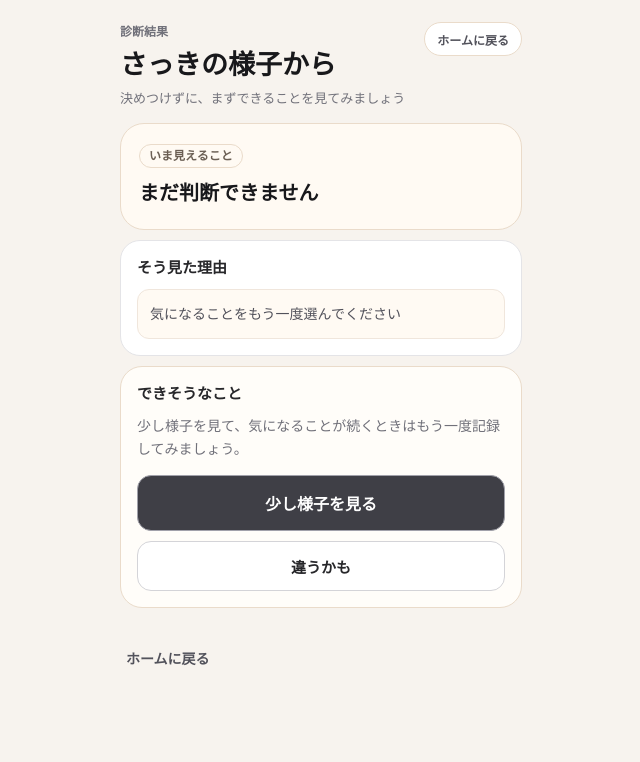
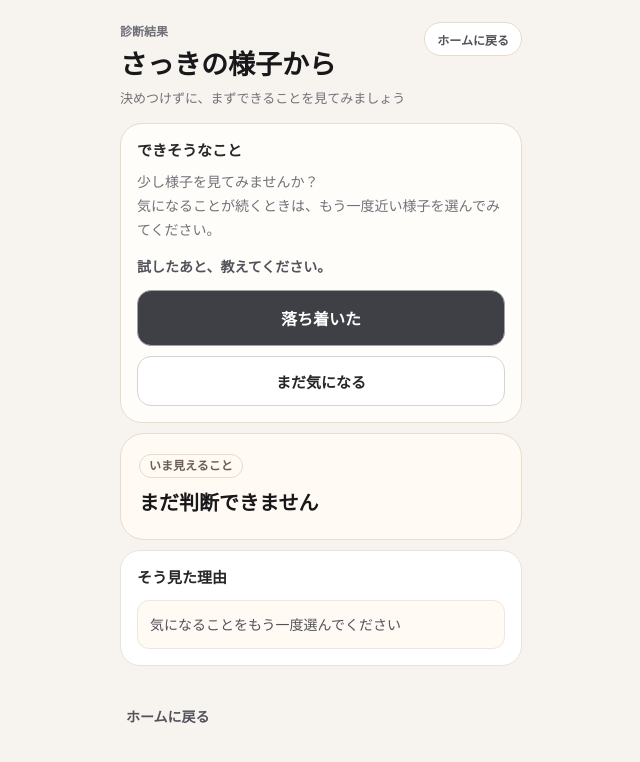
Before and after one commit to soso-so-27/nyaruhodo-web-pwa-mvp, a Next.js app: page /diagnose in a window 1280 px wide. Shown: the top 762 px of the page, without its empty margins (319-959 px from the left). Built offline with nearby package versions, Linux system fonts and the light colour scheme; no server answers.

Commit message:
refactor: collect diagnosis outcome instead of action click

```diff
--- a/src/app/diagnose/page.tsx
+++ b/src/app/diagnose/page.tsx
@@ -67,6 +67,7 @@ export default async function DiagnosePage({ searchParams }: DiagnosePageProps)
         ]}
         categories={[]}
         diagnosisId={null}
+        input={undefined}
         localCatId={localCatId}
       />
     );
@@ -121,6 +122,7 @@ export default async function DiagnosePage({ searchParams }: DiagnosePageProps)
       )}
       categories={categories}
       diagnosisId={diagnosis?.id ?? null}
+      input={input}
       localCatId={localCatId}
       persistenceMessage={
         params.event_id && !diagnosis ? diagnosisSaveErrorMessage : undefined
--- a/src/components/diagnose/DiagnosisResult.tsx
+++ b/src/components/diagnose/DiagnosisResult.tsx
@@ -4,7 +4,7 @@ import { useRouter } from "next/navigation";
 import { useEffect, useState } from "react";
 import type { CSSProperties } from "react";
 import { applyDiagnosisFeedback } from "../../core/understanding/feedback";
-import type { CauseCategory } from "../../core/types";
+import type { BehaviorInput, CauseCategory } from "../../core/types";
 import { insertFeedback } from "../../lib/supabase/queries";
 
 type DiagnosisResultProps = {
@@ -12,6 +12,7 @@ type DiagnosisResultProps = {
   reasons: string[];
   categories: CauseCategory[];
   diagnosisId: string | null;
+  input?: BehaviorInput;
   localCatId?: string | null;
   persistenceMessage?: string;
 };
@@ -32,38 +33,38 @@ const secondaryHypothesisMessages: Record<CauseCategory, string> = {
   health: "体調も少し見てあげるとよさそうです",
 };
 
-const ctaLabels: Record<
+const outcomeLabels: Record<
   CauseCategory,
   {
-    main: string;
-    sub: string;
+    resolved: string;
+    unresolved: string;
   }
 > = {
   food: {
-    main: "ごはんを確認してみる",
-    sub: "違うかも",
+    resolved: "落ち着いた",
+    unresolved: "まだ気になる",
   },
   play: {
-    main: "3分だけ遊んでみる",
-    sub: "違うかも",
+    resolved: "落ち着いた",
+    unresolved: "まだ気になる",
   },
   social: {
-    main: "声をかけてみる",
-    sub: "違うかも",
+    resolved: "落ち着いた",
+    unresolved: "まだ気になる",
   },
   stress: {
-    main: "静かな場所をつくる",
-    sub: "違うかも",
+    resolved: "落ち着いた",
+    unresolved: "まだ気になる",
   },
   health: {
-    main: "体調を見てあげる",
-    sub: "違うかも",
+    resolved: "少し落ち着いた",
+    unresolved: "まだ気になる",
   },
 };
 
-const fallbackCtaLabels = {
-  main: "少し様子を見る",
-  sub: "違うかも",
+const fallbackOutcomeLabels = {
+  resolved: "落ち着いた",
+  unresolved: "まだ気になる",
 };
 
 const feedbackSaveErrorMessage =
@@ -74,20 +75,16 @@ export function DiagnosisResult({
   reasons,
   categories,
   diagnosisId,
+  input,
   localCatId,
   persistenceMessage,
 }: DiagnosisResultProps) {
   const router = useRouter();
   const [feedbackMessage, setFeedbackMessage] = useState("");
-  const [feedbackOutcome, setFeedbackOutcome] = useState<
-    "resolved" | "unresolved" | null
-  >(null);
   const [catName, setCatName] = useState("");
   const currentCategory = categories[0];
   const nextCategory = categories[1];
-  const labels = currentCategory
-    ? ctaLabels[currentCategory]
-    : fallbackCtaLabels;
+  const labels = getOutcomeLabels(input, currentCategory);
   const mainHypothesisText = currentCategory
     ? hypothesisMessages[currentCategory]
     : resultText;
@@ -140,19 +137,12 @@ export function DiagnosisResult({
 
     if (!savedFeedback) {
       setFeedbackMessage(feedbackSaveErrorMessage);
-      setFeedbackOutcome(null);
       return;
     }
 
-    if (feedback === "resolved") {
-      setFeedbackMessage("");
-      setFeedbackOutcome(null);
-      router.push("/home");
-      return;
-    }
-
-    setFeedbackMessage(getCompletionMessage(currentCategory, feedback));
-    setFeedbackOutcome(feedback);
+    clearLatestHypothesis();
+    setFeedbackMessage("");
+    router.push("/home");
   }
 
   return (
@@ -173,34 +163,12 @@ export function DiagnosisResult({
           </button>
         </header>
 
-        <section style={styles.hypothesisCard}>
-          <p style={styles.cardLabel}>{"\u3044\u307e\u898b\u3048\u308b\u3053\u3068"}</p>
-          <p style={styles.hypothesisText}>{displayHypothesisText}</p>
-        </section>
-
-        {secondaryHypothesisText ? (
-          <section style={styles.secondaryCard}>
-            <p style={styles.secondaryLabel}>{"ほかにも"}</p>
-            <p style={styles.secondaryText}>{secondaryHypothesisText}</p>
-          </section>
-        ) : null}
-
-        <section style={styles.reasonCard}>
-          <p style={styles.cardTitle}>{"\u305d\u3046\u898b\u305f\u7406\u7531"}</p>
-          <ul style={styles.reasonList}>
-            {reasons.map((reason) => (
-              <li key={reason} style={styles.reasonItem}>
-                {reason}
-              </li>
-            ))}
-          </ul>
-        </section>
-
         <section style={styles.actionCard}>
           <p style={styles.cardTitle}>{"\u3067\u304d\u305d\u3046\u306a\u3053\u3068"}</p>
           <p style={styles.actionIntro}>
             {getActionIntro(currentCategory)}
           </p>
+          <p style={styles.resultPrompt}>試したあと、教えてください。</p>
           <div style={styles.feedbackGroup}>
             <button
               type="button"
@@ -209,7 +177,7 @@ export function DiagnosisResult({
               }}
               style={styles.ctaButton}
             >
-              {labels.main}
+              {labels.resolved}
             </button>
             <button
               type="button"
@@ -223,21 +191,36 @@ export function DiagnosisResult({
               }}
               style={styles.feedbackButton}
             >
-              {labels.sub}
+              {labels.unresolved}
             </button>
           </div>
         </section>
 
+        <section style={styles.hypothesisCard}>
+          <p style={styles.cardLabel}>{"\u3044\u307e\u898b\u3048\u308b\u3053\u3068"}</p>
+          <p style={styles.hypothesisText}>{displayHypothesisText}</p>
+        </section>
+
+        <section style={styles.reasonCard}>
+          <p style={styles.cardTitle}>{"\u305d\u3046\u898b\u305f\u7406\u7531"}</p>
+          <ul style={styles.reasonList}>
+            {reasons.map((reason) => (
+              <li key={reason} style={styles.reasonItem}>
+                {reason}
+              </li>
+            ))}
+          </ul>
+        </section>
+
+        {secondaryHypothesisText ? (
+          <section style={styles.secondaryCard}>
+            <p style={styles.secondaryLabel}>{"ほかにも"}</p>
+            <p style={styles.secondaryText}>{secondaryHypothesisText}</p>
+          </section>
+        ) : null}
+
         {feedbackMessage ? (
           <p style={styles.feedbackMessage}>{feedbackMessage}</p>
-        ) : null}
-
-        {feedbackOutcome === "unresolved" ? (
-          <NextActionCard
-            category={currentCategory}
-            feedback={feedbackOutcome}
-            onHomeClick={() => router.push("/home")}
-          />
         ) : null}
 
         {persistenceMessage ? (
@@ -256,33 +239,41 @@ export function DiagnosisResult({
   );
 }
 
-function getCompletionMessage(
-  category: CauseCategory,
-  feedback: "resolved" | "unresolved",
-) {
-  if (feedback === "unresolved") {
-    return "";
-  }
-
-  if (category === "health") {
-    return "記録しました。\n気になる様子が続くときは、早めに相談してください。";
-  }
-
-  return "記録しました。\nこの子の傾向づくりに使います。";
-}
-
 function getActionIntro(category: CauseCategory | undefined) {
   const actionIntros: Record<CauseCategory, string> = {
-    food: "ごはんやお水を見たあと、少し様子を見てみましょう。",
-    play: "3分だけ遊んだあと、落ち着くか少し見てみましょう。",
-    social: "声をかけたり近くにいてあげて、反応を見てみましょう。",
-    stress: "静かな場所をつくって、しばらく様子を見てみましょう。",
-    health: "気になる様子が続くときは、早めに相談してください。",
+    food:
+      "ごはんやお水を確認してみませんか？\n確認したあと、少し様子を見てみましょう。",
+    play:
+      "3分だけ遊んでみませんか？\n少し遊んだあと、様子を見てみましょう。",
+    social:
+      "声をかけたり、近くにいてあげませんか？\n少し関わったあと、様子を見てみましょう。",
+    stress:
+      "静かな場所をつくってみませんか？\n少し落ち着ける時間をつくって、様子を見てみましょう。",
+    health:
+      "いつもの様子と比べて、少し見てあげませんか？\n気になる様子が続くときは、早めに相談してください。",
   };
 
   return category
     ? actionIntros[category]
-    : "少し様子を見て、気になることが続くときはもう一度記録してみましょう。";
+    : "少し様子を見てみませんか？\n気になることが続くときは、もう一度近い様子を選んでみてください。";
+}
+
+function getOutcomeLabels(
+  input: BehaviorInput | undefined,
+  category: CauseCategory | undefined,
+) {
+  if (input === "meowing") {
+    return {
+      resolved: "鳴きやんだ",
+      unresolved: "まだ鳴いてる",
+    };
+  }
+
+  return category ? outcomeLabels[category] : fallbackOutcomeLabels;
+}
+
+function clearLatestHypothesis() {
+  window.localStorage.removeItem("latest_hypothesis");
 }
 
 function readCatName(localCatId?: string | null) {
@@ -311,80 +302,6 @@ function readCatName(localCatId?: string | null) {
 
 function getSecondaryHypothesisMessage(category: CauseCategory) {
   return secondaryHypothesisMessages[category];
-}
-
-function NextActionCard({
-  category,
-  feedback,
-  onHomeClick,
-}: {
-  category: CauseCategory | undefined;
-  feedback: "resolved" | "unresolved";
-  onHomeClick: () => void;
-}) {
-  const content = getNextActionContent(category, feedback);
-
-  return (
-    <section style={styles.nextActionCard}>
-      <p style={styles.cardTitle}>{content.title}</p>
-      <p style={styles.nextActionText}>{content.body}</p>
-      <button type="button" onClick={onHomeClick} style={styles.nextActionButton}>
-        {content.button}
-      </button>
-    </section>
-  );
-}
-
-function getNextActionContent(
-  category: CauseCategory | undefined,
-  feedback: "resolved" | "unresolved",
-) {
-  if (feedback === "unresolved") {
-    return {
-      title: "違ったことも記録しました",
-      body: "次から少し見立てを調整します。\nまだ気になるときは、もう一度いまの様子を選んでください。",
-      button: "ホームに戻る",
-    };
-  }
-
-  const resolvedContent: Record<
-    CauseCategory,
-    { title: string; body: string; button: string }
-  > = {
-    food: {
-      title: "まずは試してみてください",
-      body: "ごはんやお水を確認したあと、少し様子を見てみましょう。\n落ち着いたら今日はこれでOKです。",
-      button: "ホームで様子を見る",
-    },
-    play: {
-      title: "まずは試してみてください",
-      body: "3分だけ遊んだあと、少し様子を見てみましょう。\n落ち着いたら今日はこれでOKです。",
-      button: "ホームで様子を見る",
-    },
-    social: {
-      title: "まずは試してみてください",
-      body: "声をかけたり近くにいてあげたあと、少し様子を見てみましょう。\n落ち着いたら今日はこれでOKです。",
-      button: "ホームで様子を見る",
-    },
-    stress: {
-      title: "まずは試してみてください",
-      body: "静かな場所をつくったあと、少し様子を見てみましょう。\n落ち着いたら今日はこれでOKです。",
-      button: "ホームで様子を見る",
-    },
-    health: {
-      title: "まずは様子を見てください",
-      body: "体調の気になる様子が続くときは、早めに相談してください。\nまずは無理に判断せず、様子を見てあげましょう。",
-      button: "ホームで様子を見る",
-    },
-  };
-
-  return (
-    category ? resolvedContent[category] : undefined
-  ) ?? {
-    title: "まずは様子を見てください",
-    body: "少し様子を見て、気になることが続くときはもう一度記録してみましょう。",
-    button: "ホームで様子を見る",
-  };
 }
 
 const styles = {
@@ -536,6 +453,14 @@ const styles = {
     color: "#71717a",
     fontSize: "14px",
     lineHeight: 1.7,
+    whiteSpace: "pre-line",
+  },
+  resultPrompt: {
+    margin: "0 0 12px",
+    color: "#52525b",
+    fontSize: "14px",
+    fontWeight: 700,
+    lineHeight: 1.6,
   },
   ctaButton: {
     width: "100%",
```
Also changed, not shown: 1 other file (tests, documents, lock files or other folders).
